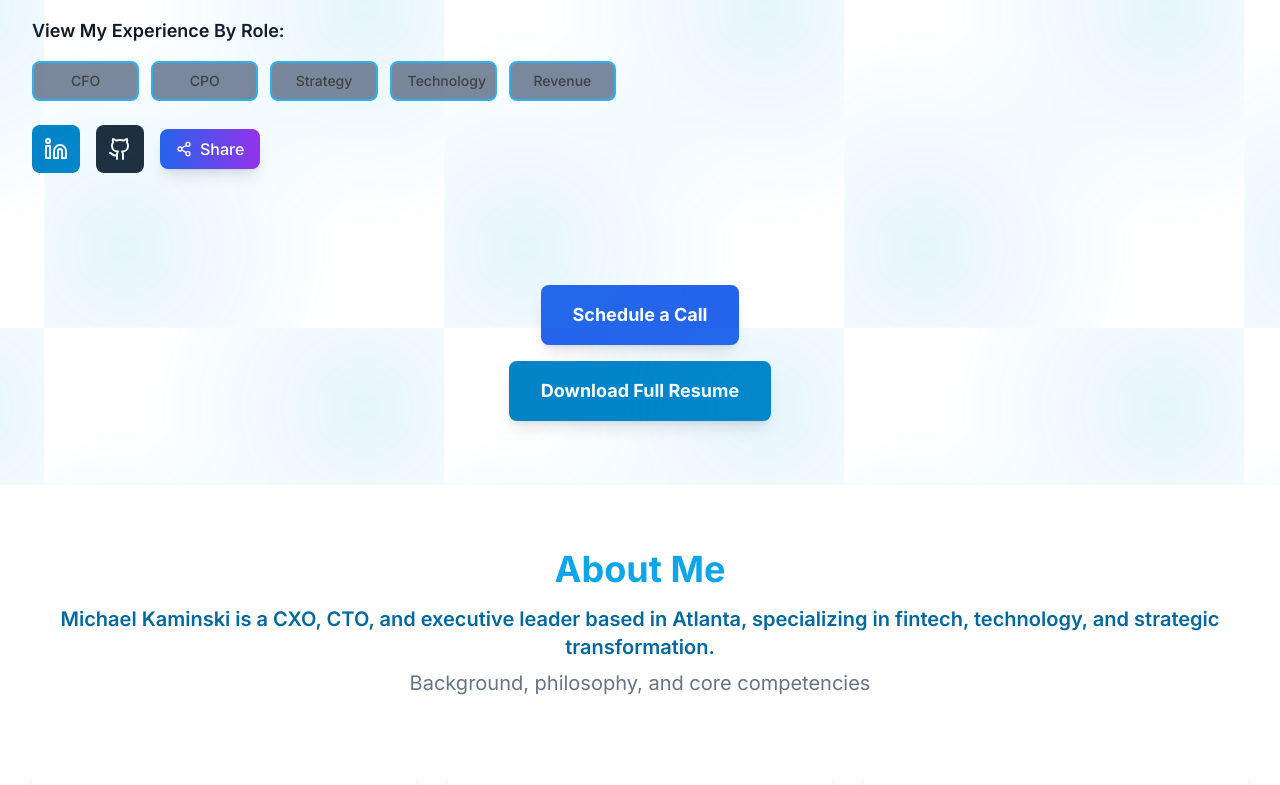
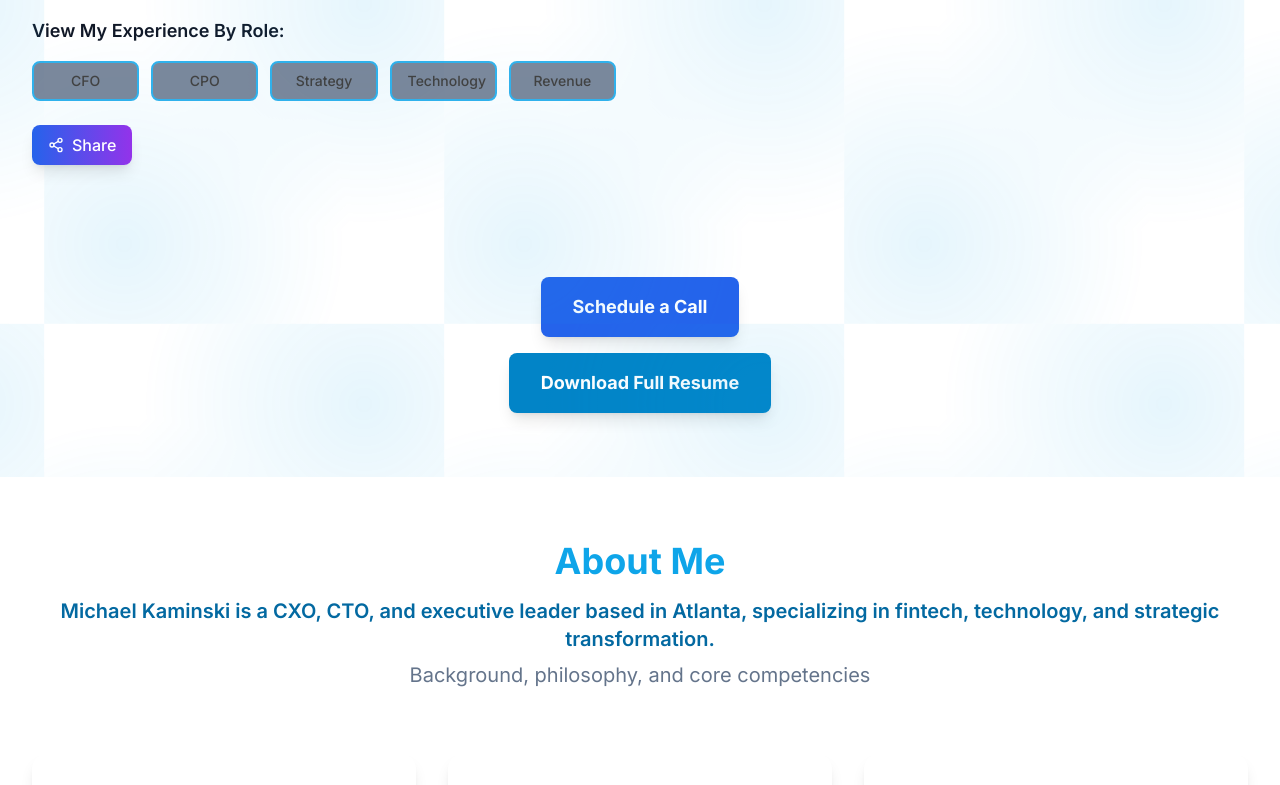
Before and after one commit to MAKaminski/kaminski-portfolio, a React (Create React App) app: page / in a window 1280 px wide. Shown: the part 1040-1825 px from the top of the page. Built offline with nearby package versions, Linux system fonts and the light colour scheme.

Commit message:
Enhance Skills component: Add additional compliance skills including GDPR, PCI DSS, and ISO 27001 to improve the comprehensiveness of the skills section.

```diff
--- a/src/components/Hero.tsx
+++ b/src/components/Hero.tsx
@@ -157,22 +157,6 @@ const Hero: React.FC = () => {
             </div>
 
             <div className="flex items-center space-x-4 mt-6">
-              <a
-                href="https://linkedin.com/in/michaelxaxkaminski"
-                target="_blank"
-                rel="noopener noreferrer"
-                className="inline-flex items-center justify-center w-12 h-12 bg-primary-600 text-white rounded-lg hover:bg-primary-700 transition-colors duration-200"
-              >
-                <Linkedin className="w-6 h-6" />
-              </a>
-              <a
-                href="https://github.com/makaminski"
-                target="_blank"
-                rel="noopener noreferrer"
-                className="inline-flex items-center justify-center w-12 h-12 bg-gray-800 text-white rounded-lg hover:bg-gray-900 transition-colors duration-200"
-              >
-                <Github className="w-6 h-6" />
-              </a>
               <SocialSharing />
             </div>
           </motion.div>
--- a/src/components/ReferralCarousel.tsx
+++ b/src/components/ReferralCarousel.tsx
@@ -234,7 +234,7 @@ const ReferralCarousel: React.FC = () => {
               Schedule a Consultation
             </a>
             <a
-              href="https://linkedin.com/in/michael-kaminski"
+              href="https://www.linkedin.com/in/michaelxaxkaminski"
               target="_blank"
               rel="noopener noreferrer"
               className="inline-flex items-center justify-center px-6 py-3 border border-gray-300 text-gray-700 rounded-lg hover:bg-gray-50 transition-all duration-200 font-medium"
--- a/src/components/Skills.tsx
+++ b/src/components/Skills.tsx
@@ -149,7 +149,7 @@ const Skills: React.FC = () => {
     {
       title: "Compliance & Security",
       icon: Settings,
-      skills: ["PII Compliance", "HIPPA Compliance"]
+      skills: ["PII Compliance", "HIPPA Compliance", "GDPR", "PCI DSS", "ISO 27001"]
     },
   ];
 
```
